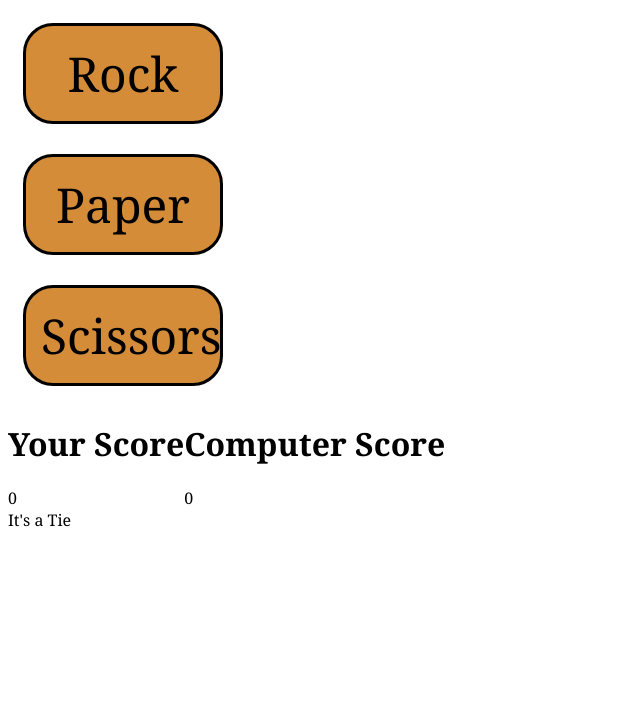
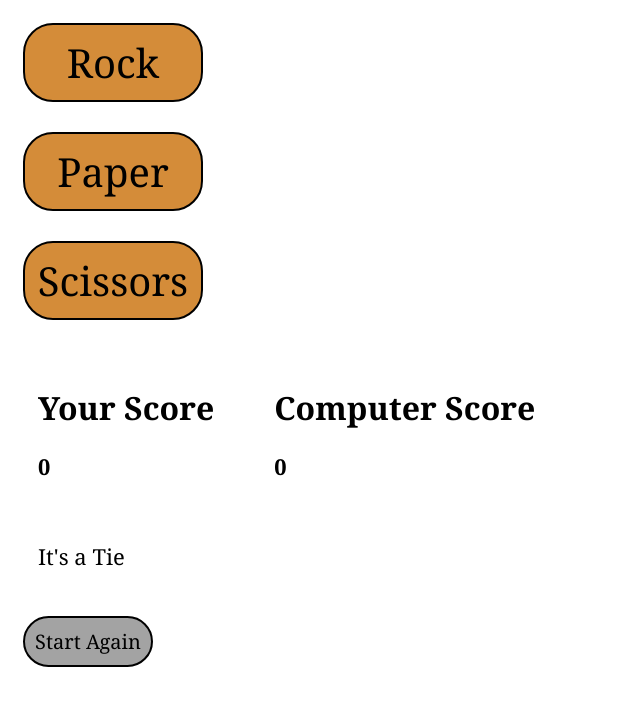
Before and after one commit to BlackCat13656/rock-paper-scissors, a plain HTML site: page index.html in a window 1280 px wide. Both pictures are taken after a click on the button "Rock". Shown: the whole page, without its empty margins (0-640 px from the left). Drawn offline with Linux system fonts and the light colour scheme.

Commit message:
FINALLY clearclearclear! Game Done clearclear

```diff
--- a/index.html
+++ b/index.html
@@ -15,18 +15,20 @@
     </div>
 
     <div class="scores-container">
-      <div>
+      <div class="human">
         <h1 class="h1Human">Your Score</h1>
-        <div class="humanScore"></div>
+        <div class="number humanScore"></div>
       </div>
-      <div>
+      <div class="computer">
         <h1 class="h1Computer">Computer Score</h1>
-        <div class="computerScore"></div>
+        <div class="number computerScore"></div>
       </div>
     </div>
 
     <div class="finalScoreMessage"></div>
 
+    <button class="startAgain">Start Again</button>
+
     <script src="index.js"></script>
   </body>
 </html>
--- a/index.js
+++ b/index.js
@@ -7,6 +7,7 @@ let computerScore = 0;
 const rockBtn = document.querySelector("#rock");
 const paperBtn = document.querySelector("#paper");
 const scissorsBtn = document.querySelector("#scissors");
+const againBtn = document.querySelector(".startAgain");
 let printHumanScore = document.querySelector(".humanScore");
 let printComputerScore = document.querySelector(".computerScore");
 let scoreMessage = document.querySelector(".finalScoreMessage");
@@ -31,6 +32,7 @@ const playRound = function (humanChoice, computerChoice) {
   ) {
     scoreMessage.textContent = `You Win---${humanChoice} beat ${computerChoice}`;
     printHumanScore.textContent = ++humanScore;
+    rockBtn.hasAttribute;
   } else {
     scoreMessage.textContent = `You Loose---${computerChoice} beat ${humanChoice}`;
     printComputerScore.textContent = ++computerScore;
@@ -39,8 +41,14 @@ const playRound = function (humanChoice, computerChoice) {
   //End of Game Message
   if (humanScore > 4 && computerScore < humanScore) {
     scoreMessage.textContent = `You Won the Game ${humanScore} VS. ${computerScore}`;
+    rockBtn.disabled = true;
+    paperBtn.disabled = true;
+    scissorsBtn.disabled = true;
   } else if (computerScore > 4 && humanScore < computerScore) {
     scoreMessage.textContent = `You Lost the Game ${computerScore} VS. ${humanScore}`;
+    rockBtn.disabled = true;
+    paperBtn.disabled = true;
+    scissorsBtn.disabled = true;
   }
 };
 
@@ -59,3 +67,14 @@ scissorsBtn.addEventListener("click", () => {
   let computerRandomSelection = getComputerChoice();
   playRound("scissors", computerRandomSelection);
 });
+
+againBtn.addEventListener("click", () => {
+  humanScore = 0;
+  computerScore = 0;
+  scoreMessage.textContent = "";
+  printHumanScore.textContent = 0;
+  printComputerScore.textContent = 0;
+  rockBtn.disabled = false;
+  paperBtn.disabled = false;
+  scissorsBtn.disabled = false;
+});
--- a/style.css
+++ b/style.css
@@ -11,13 +11,13 @@
 
 .btn {
   color: black;
-  font-size: 48px;
-  padding: 15px;
+  font-size: 40px;
+  padding: 10px;
   text-align: center;
-  width: 200px;
+  width: 180px;
   height: auto;
   margin: 15px;
-  border: 3px solid black;
+  border: 2px solid black;
   border-radius: 30px;
   cursor: pointer;
   background-color: rgb(212, 140, 57);
@@ -27,3 +27,35 @@
   display: flex;
   flex-direction: row;
 }
+
+.human {
+  margin: 30px;
+}
+
+.computer {
+  margin: 30px;
+}
+
+.number {
+  font-size: 22px;
+  font-weight: bold;
+}
+
+.finalScoreMessage {
+  margin: 30px;
+  font-size: 22px;
+}
+
+.startAgain {
+  color: black;
+  font-size: 20px;
+  padding: 10px;
+  text-align: center;
+  width: 130px;
+  height: auto;
+  margin: 15px;
+  border: 2px solid black;
+  border-radius: 30px;
+  cursor: pointer;
+  background-color: rgb(163, 163, 163);
+}
```
